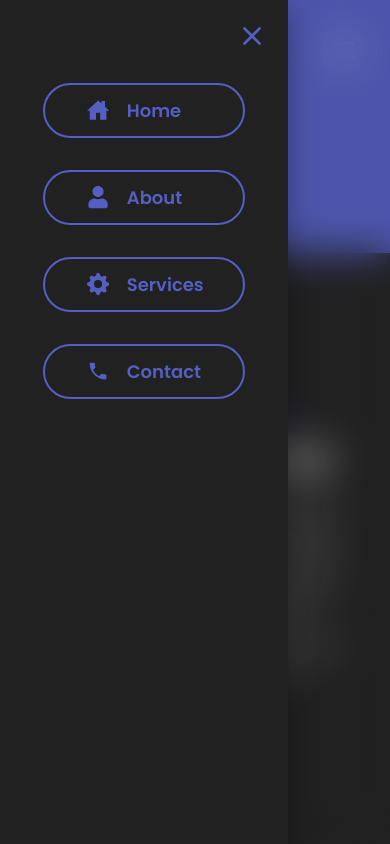
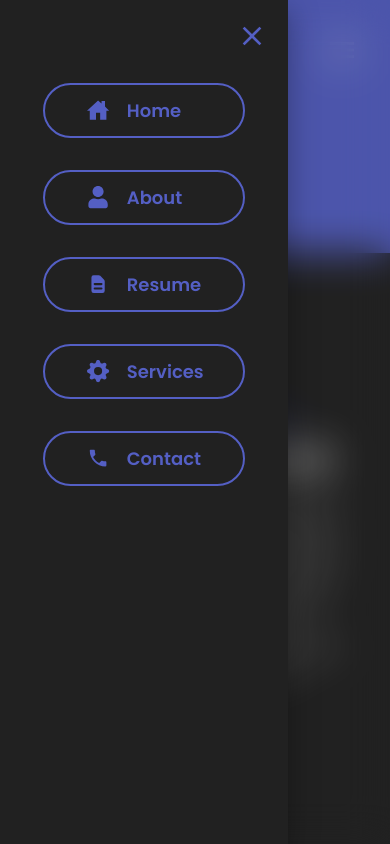
Before and after one commit to nimesh-korat/Nimesh_Portfolio, a React (Create React App) app: page / in a window 390 px wide. Both pictures are taken after a click on the icon 342 px from the left and 50 px from the top of the page. Shown: the top 844 px of the page. Built offline with nearby package versions, Linux system fonts and the light colour scheme; a web font is replaced by a local one.

Commit message:
resume For Mobile View

```diff
--- a/src/components/Navbar/Navbar.js
+++ b/src/components/Navbar/Navbar.js
@@ -9,6 +9,7 @@
 import Drawer from '@material-ui/core/Drawer';
 import CloseIcon from '@material-ui/icons/Close';
 
+import { HiDocumentText } from 'react-icons/hi';
 import './Navbar.css';
 import { headerData } from '../../data/headerData';
 import { ThemeContext } from '../../contexts/ThemeContext';
@@ -210,23 +211,19 @@
                             </NavLink>
                         </Fade>
 
-                        {/* <Fade left>
-                            <NavLink
-                                to='/#resume'
-                                smooth={true}
-                                spy='true'
-                                duration={2000}
-                            >
+                        <a href="https://drive.google.com/file/d/1jV4103JGtCJKAnIwGweakRAah6wIW7Yo/view?usp=drive_link" target='_blank' rel="noreferrer">
+                            <Fade left>
                                 <div className={classes.drawerItem}>
                                     <HiDocumentText
                                         className={classes.drawerIcon}
                                     />
+
                                     <span className={classes.drawerLinks}>
                                         Resume
                                     </span>
                                 </div>
-                            </NavLink>
-                        </Fade> */}
+                            </Fade>
+                        </a>
 
                         <Fade left>
                             <NavLink
```
